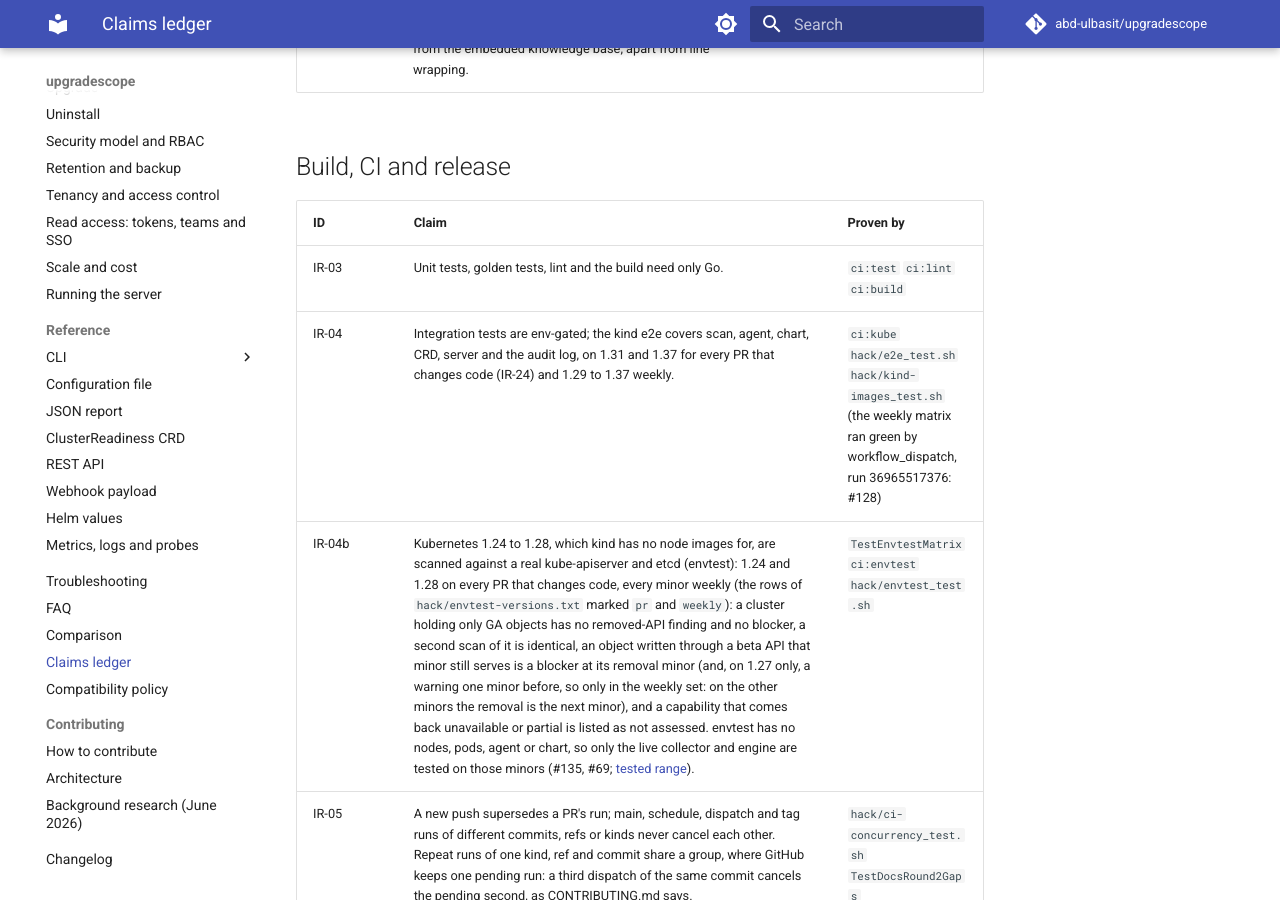
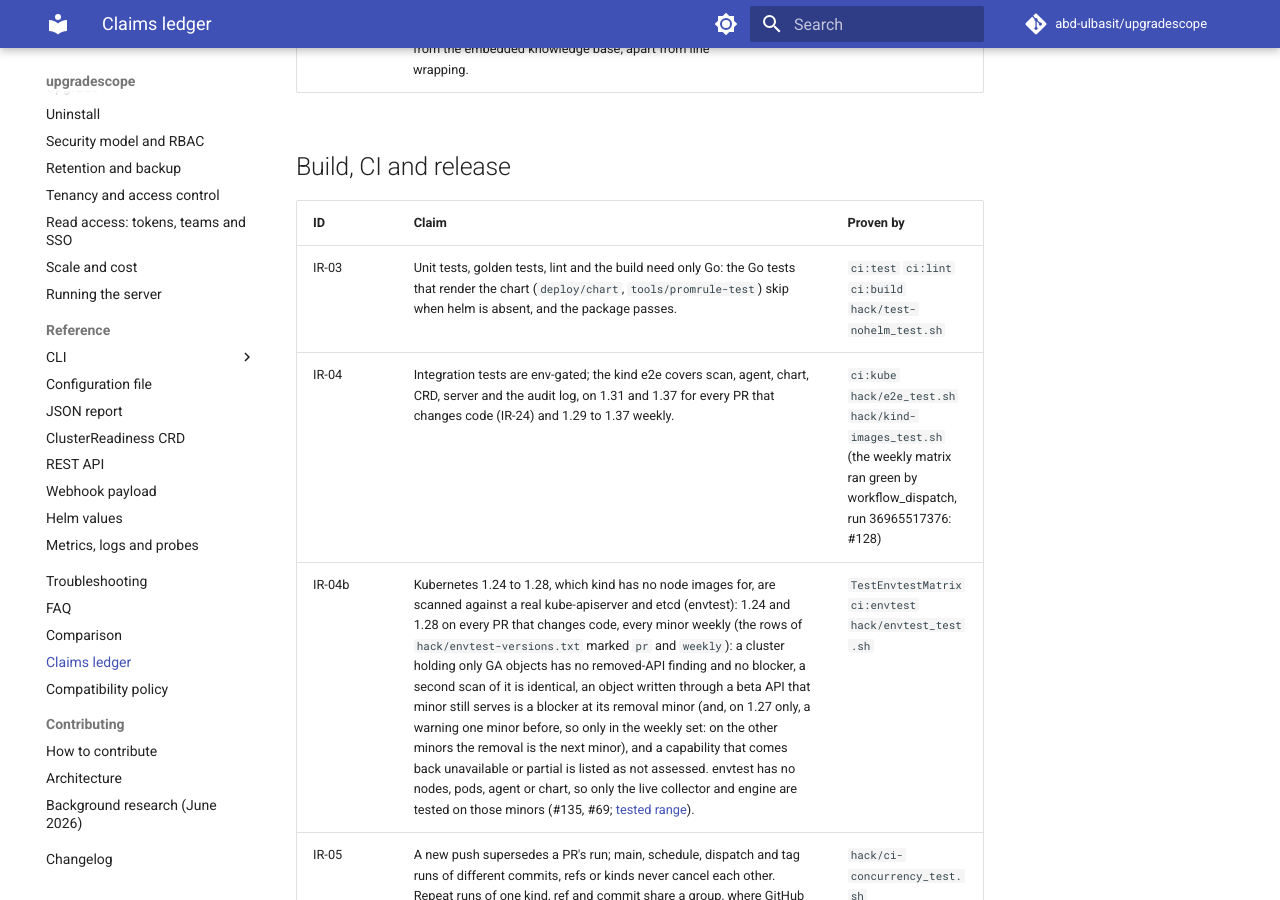
Before and after one commit to abd-ulbasit/upgradescope, an MkDocs documentation site: the page built from docs/claims.md, in a window 1280 px wide and 900 px high, scrolled down 83779 px. Built offline with MkDocs 1.6.1 and Material for MkDocs 9.7.7, drawn with Linux system fonts in a browser that asks for light colours; comment, search, counter and statistics services are not loaded.

Commit message:
fix(chart-test): render binds the subtest's t, so a missing helm skips instead of failing the package
The read-closure test defined render outside t.Run; helmBin's t.Skip then hit
the parent from the subtest goroutine and failed the package. Add
hack/test-nohelm_test.sh (in make hack-test): the helm-calling Go packages run
with helm hidden from PATH must exit 0 with skips, and a mutant with the old
closure placement must fail. IR-03 lists it; CONTRIBUTING, Makefile and
hack/test.sh say the chart tests skip without helm.

Refs #376, #378, #379

Co-Authored-By: Claude Fable 5 <noreply@anthropic.com>

```diff
--- a/docs/claims.md
+++ b/docs/claims.md
@@ -396,7 +396,7 @@ audited") and names the issue that tracks it.
 
 | ID | Claim | Proven by |
 |---|---|---|
-| IR-03 | Unit tests, golden tests, lint and the build need only Go. | `ci:test` `ci:lint` `ci:build` |
+| IR-03 | Unit tests, golden tests, lint and the build need only Go: the Go tests that render the chart (`deploy/chart`, `tools/promrule-test`) skip when helm is absent, and the package passes. | `ci:test` `ci:lint` `ci:build` `hack/test-nohelm_test.sh` |
 | IR-04 | Integration tests are env-gated; the kind e2e covers scan, agent, chart, CRD, server and the audit log, on 1.31 and 1.37 for every PR that changes code (IR-24) and 1.29 to 1.37 weekly. | `ci:kube` `hack/e2e_test.sh` `hack/kind-images_test.sh` (the weekly matrix ran green by workflow_dispatch, run 36965517376: #128) |
 | IR-04b | Kubernetes 1.24 to 1.28, which kind has no node images for, are scanned against a real kube-apiserver and etcd (envtest): 1.24 and 1.28 on every PR that changes code, every minor weekly (the rows of `hack/envtest-versions.txt` marked `pr` and `weekly`): a cluster holding only GA objects has no removed-API finding and no blocker, a second scan of it is identical, an object written through a beta API that minor still serves is a blocker at its removal minor (and, on 1.27 only, a warning one minor before, so only in the weekly set: on the other minors the removal is the next minor), and a capability that comes back unavailable or partial is listed as not assessed. envtest has no nodes, pods, agent or chart, so only the live collector and engine are tested on those minors (#135, #69; [tested range](compatibility-policy.md#tested-kubernetes-range)). | `TestEnvtestMatrix` `ci:envtest` `hack/envtest_test.sh` |
 | IR-05 | A new push supersedes a PR's run; main, schedule, dispatch and tag runs of different commits, refs or kinds never cancel each other. Repeat runs of one kind, ref and commit share a group, where GitHub keeps one pending run: a third dispatch of the same commit cancels the pending second, as CONTRIBUTING.md says. | `hack/ci-concurrency_test.sh` `TestDocsRound2Gaps` |
```
Also changed, not shown: CONTRIBUTING.md (+3 -1 lines), 4 other files.
